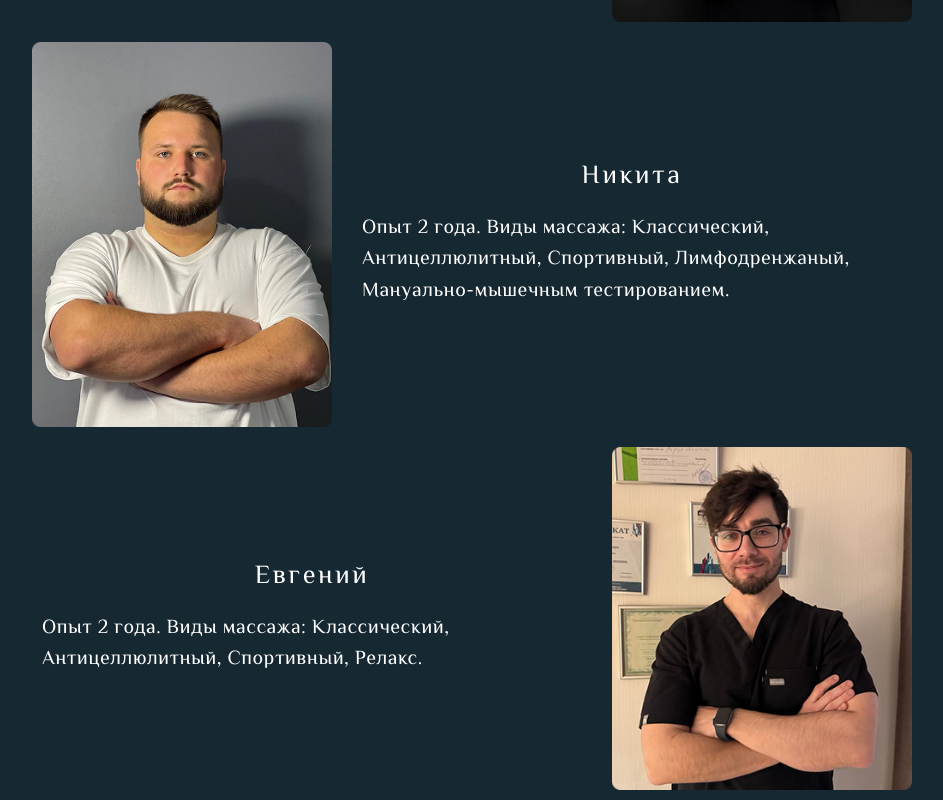
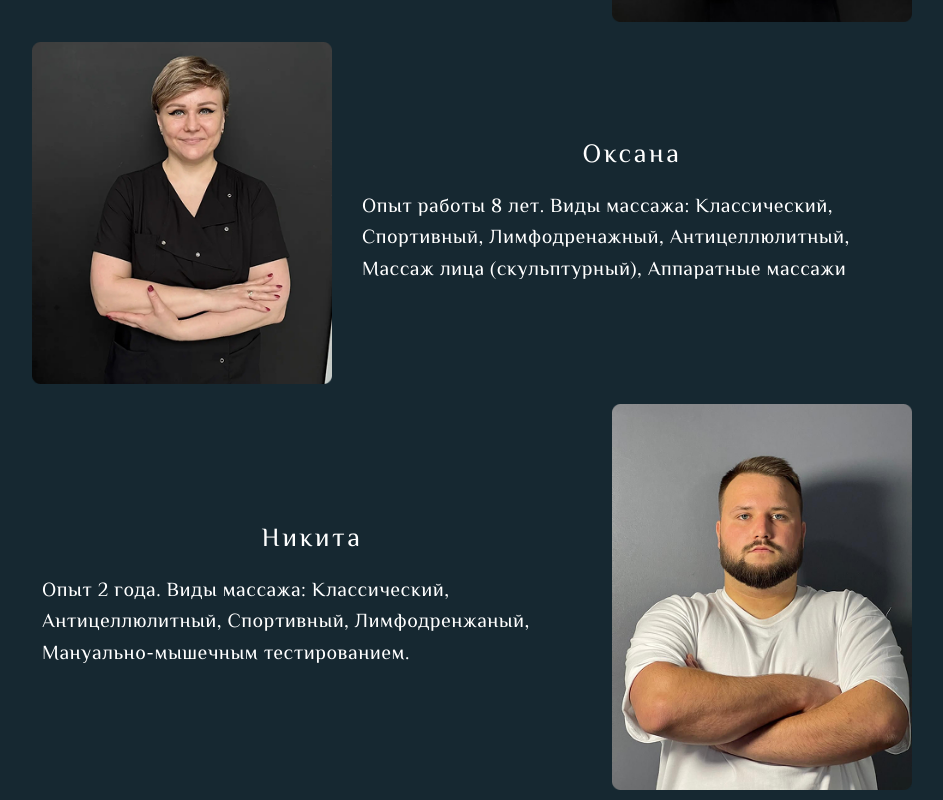
Before and after one commit to DmitryKalashnikov91/spa-fili, a Next.js app: page / in a window 1280 px wide. Shown: the part 3540-4340 px from the top of the page, without its empty margins (168-1111 px from the left). Built offline with nearby package versions, Linux system fonts and the light colour scheme.

Commit message:
add spec Oks

```diff
--- a/src/components/specialists/SpecJson.js
+++ b/src/components/specialists/SpecJson.js
@@ -2,15 +2,9 @@ import { nanoid } from 'nanoid'
 import Evgeniy from './assets/Evgeniy.png'
 import konst from './assets/konst.png'
 import Nikita from './assets/nikita.png'
+import Oksana from './assets/Oksana.png'
 
 export const SpecJSON = [
-	// {
-	// 	id: nanoid(6),
-	// 	name: 'Ольга',
-	// 	urlImg: Olga,
-	// 	content:
-	// 		'7 лет стажа - все виды ручного массажа (Классический, Антицеллюлитный , Лимфодренажный, Аппаратный массаж (RF-лифтинг, Indiba, кавитация, вакуумный, вибрационный.), Коррекция фигуры, Скрабирование тела, Обертывание)',
-	// },
 	{
 		id: nanoid(6),
 		name: 'Константин',
@@ -18,7 +12,13 @@ export const SpecJSON = [
 		content:
 			'Опыт более 20 лет. Виды массажа:Классический, Спортивный Баночный, Лимфодренажный, Антицеллюлитный, Релаксирующий массаж, Массаж лица, Точечный , Триггерные точки, Мягкие мануальные техники, Мануальный, Мануальное мышечное тестирование, Тейпирование, Инструментальная мобилизация мягких тканей, Миофасциальный, Пост-изометрическая релаксация.',
 	},
-
+	{
+		id: nanoid(6),
+		name: 'Оксана',
+		urlImg: Oksana,
+		content:
+			'Опыт работы 8 лет. Виды массажа: Классический, Спортивный, Лимфодренажный, Антицеллюлитный, Массаж лица (скульптурный), Аппаратные массажи',
+	},
 	// {
 	// 	id: nanoid(6),
 	// 	name: 'Мария',
```
Also changed, not shown: src/components/specialists/assets/oksana.png (added).
